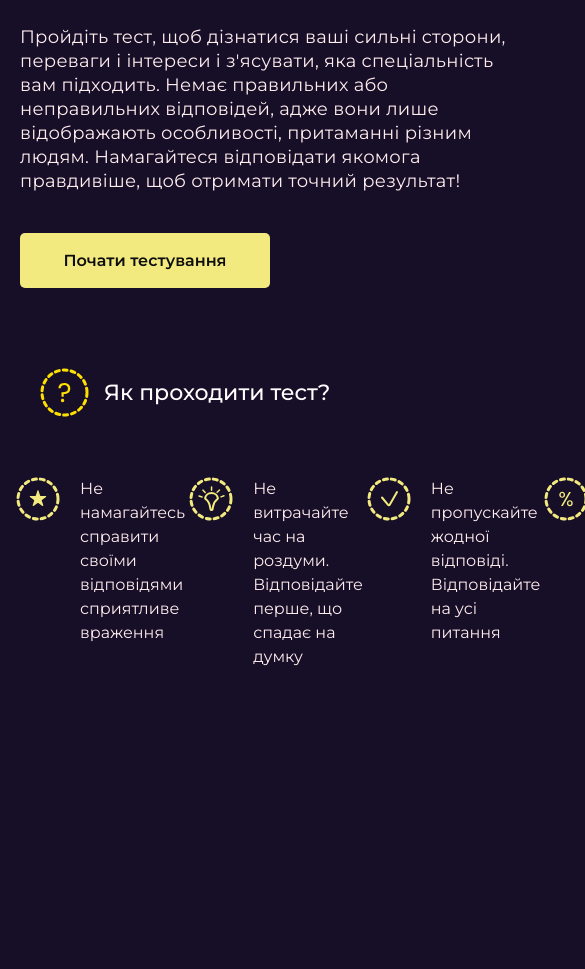
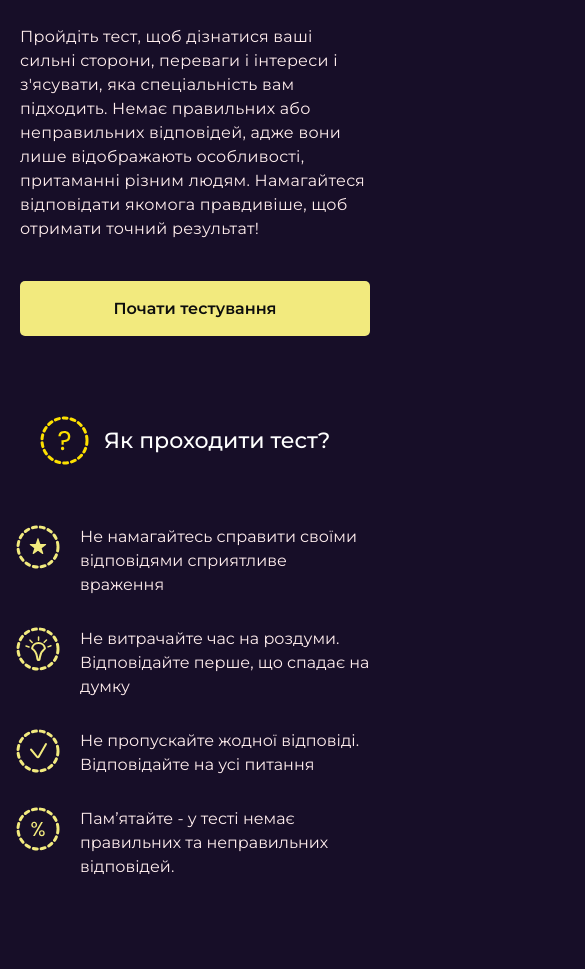
Before and after one commit to Mariia-Kovalenko/Course_Project, a plain HTML site: page index.html in a window 390 px wide. Shown: the part 312-1281 px from the top of the page, 585 px wide, since content can reach past the window. Before the commit the page ends 1041 px from the top, so only its background shows below. Drawn offline with Linux system fonts and the light colour scheme.

Commit message:
adaptation of main page

```diff
--- a/css/styles.css
+++ b/css/styles.css
@@ -78,8 +78,8 @@ body{
 }
 .parallax__layer img{
     position: absolute;
-    top: 50px;
-    right: 30px;
+    top: 60px;
+    right: 40px;
     object-fit: cover;
 }
 .stars{
@@ -117,10 +117,14 @@ body{
     color: white;
 }
 .manual__points {
-    display: flex;
+    display: grid;
+    grid-template-columns: repeat(4, 25%);
+    /* display: flex; */
+    /* flex-wrap: wrap; */
     margin: 0 -48px;
 }
 .manual__point {
+    min-width: 200px;
     margin: 0 24px;
     display: flex;
     align-items:flex-start;
@@ -131,12 +135,12 @@ body{
 
 @keyframes move{
     0%{
-        right: 30px;
-        top: 50px;
+        top: 60px;
+        right: 40px;
     }
     100%{
-        right: 40px;
-        top: 60px;
+        right: 50px;
+        top: 70px;
     }
 }
 @keyframes fly{
@@ -151,10 +155,65 @@ body{
 }
 
 @media screen and (max-width: 1090px){
-    .describ__parallax{
+    /* .parallax__layer{
+        height: 20px;
+        z-index: -1;
+    }  */
+    .parallax__layer img{
+        height: 450px;
+        /* top: 100px;
+        right: 80px; */
+    }
+}
+
+@media screen and (max-width: 950px){
+    .manual__points {
+        grid-template-columns: repeat(2, 50%);
+    }
+    .manual__point{
+        margin-bottom: 25px;
+    }
+    .parallax__layer{
         display: none;
     }
-    .parallax__layer{
-        z-index: -1;
+    .describ__content{
+        max-width: 100%;
     }
 }
+
+@media screen and (max-width: 590px){
+    .describ__content{
+        width: 100%;
+    }
+    .describ__heading{
+        font-size: 42px;
+    }
+}
+
+@media screen and (max-width: 520px){
+    .manual__points {
+        grid-template-columns: repeat(1, 100%);
+    }
+    .manual__point{
+        margin-bottom: 30px;
+    }
+    .btn{
+        width: 100%;
+        font-size: 16px;
+    }
+}
+
+@media screen and (max-width: 450px){
+    .describ__heading{
+        font-size: 36px;
+    }
+    .describ__text{
+        font-size: 16px;
+    }
+}
+
+@media screen and (max-width: 420px){
+    .describ__heading{
+        font-size: 32px;
+    }
+}
```
